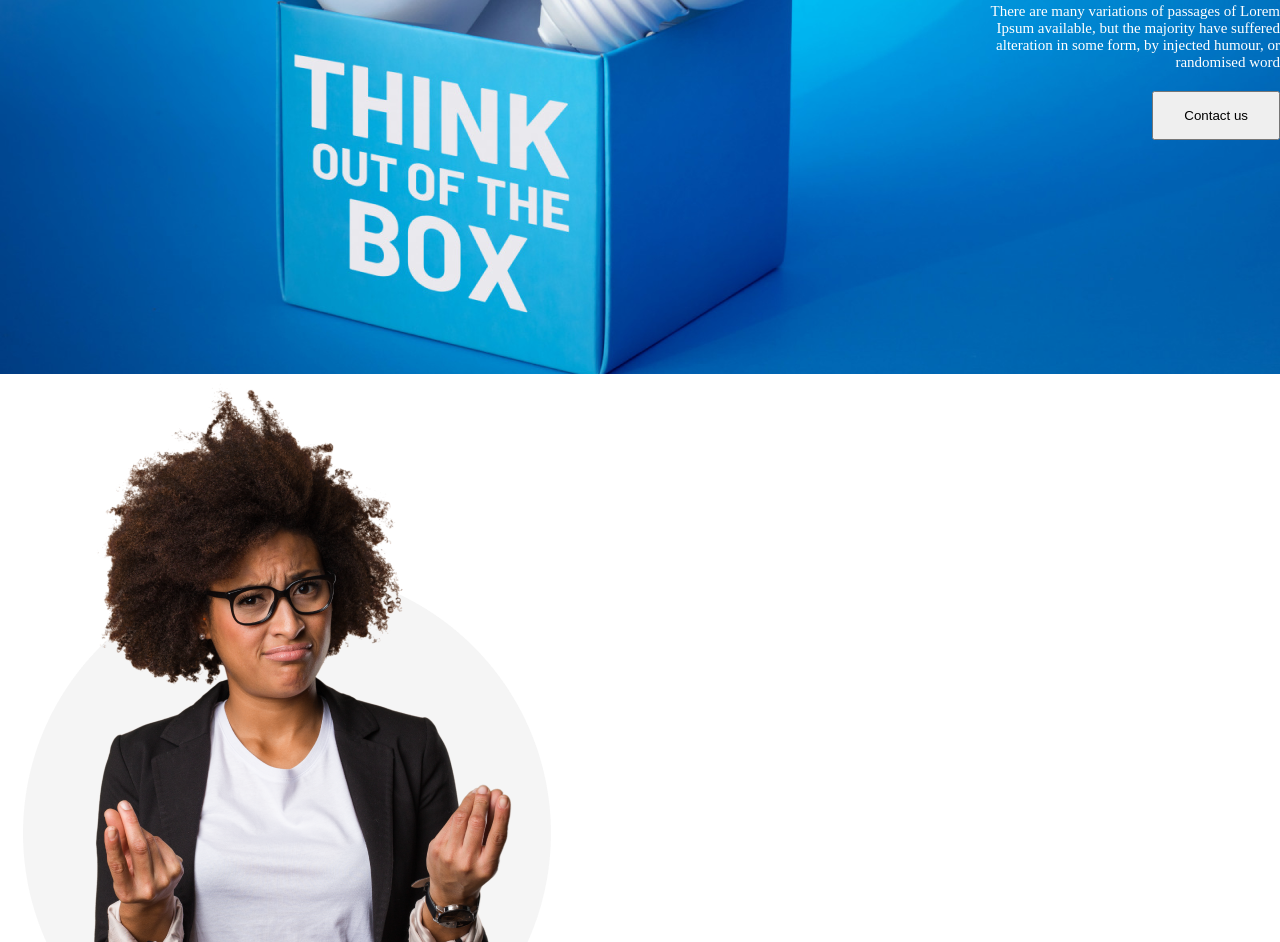
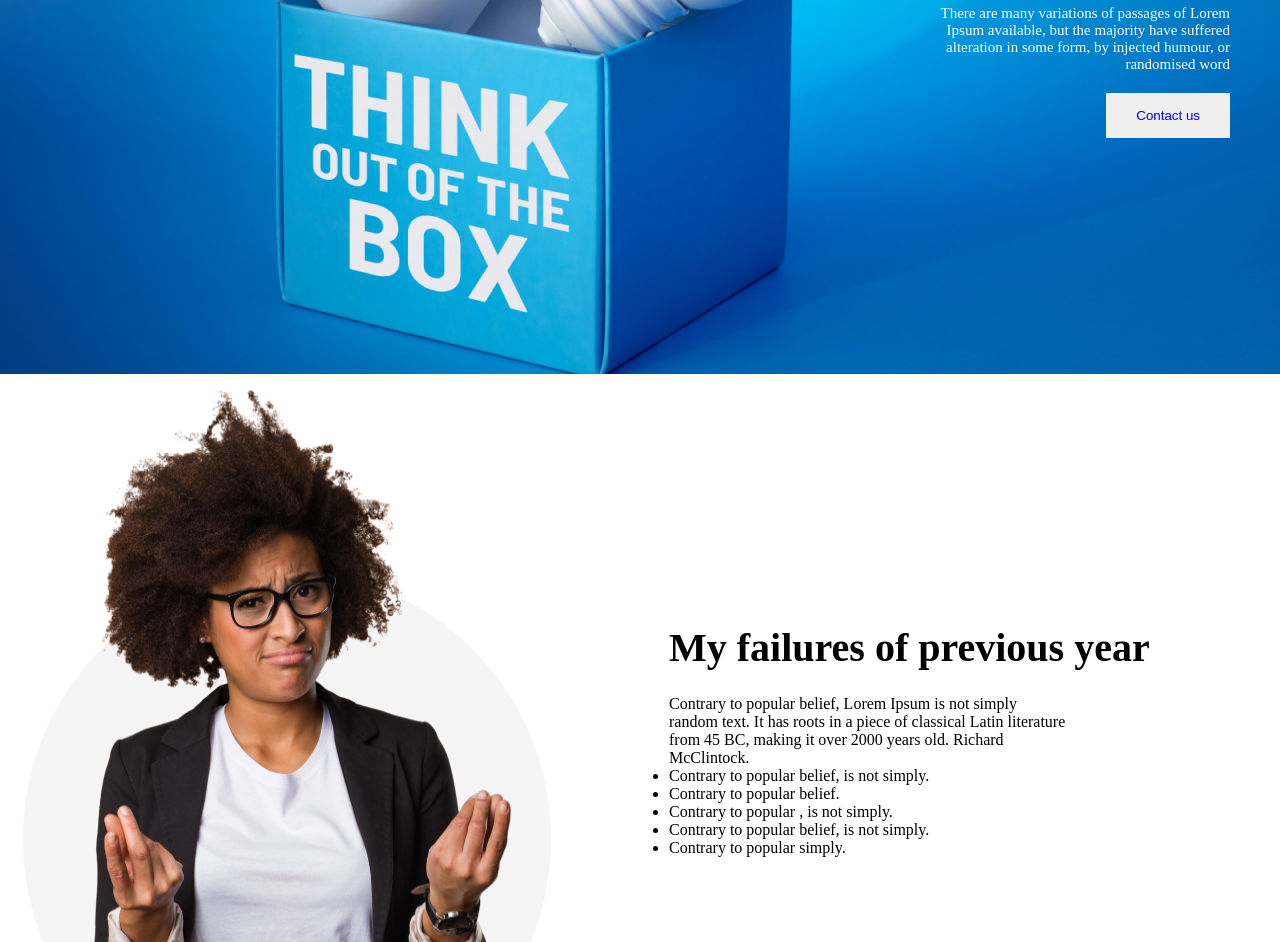
Before and after one commit to Arjumone/assignment1-portfolio, a plain HTML site: page index.html in a window 1280 px wide. Shown: the part 426-1368 px from the top of the page. Drawn offline with Linux system fonts and the light colour scheme; files that its build step writes are made by us from their sources.

```diff
--- a/index.html
+++ b/index.html
@@ -27,8 +27,7 @@
 
         </div>
         <div class="profile-container">
-            <div class="profile-left-container">
-                <div class="profile-image"><img src="images/person.png" alt=""></div>
+            <img src="images/person.png" alt="">
                 <div >
                     <div class="profile-right-container">
                               <div class="profile-details">
--- a/styles/portfolio.css
+++ b/styles/portfolio.css
@@ -15,6 +15,8 @@
 }
 .banner-details{
     width: 300px;
+    padding: 150px 50px;
+
 
 }
 .tittle-banner{
@@ -29,13 +31,13 @@
 .btn-discover{
     padding: 15px 30px;
     background-color: white
-    border:none"
-    color:blue
-
-
+    border radious: 10px;
+    color: blue;
+    border: none;
 }
 .profile-container{
 display: flex;
+margin-bottom: 100px;
 
 }
 .profile-tittle{
@@ -47,7 +49,7 @@ display: flex;
     width: 400px;
 }
 .profile-details{
-
+   padding: 250px 100px;
 
 }
 .head{
@@ -66,6 +68,9 @@ display: flex;
     justify-content: center;
     gap: 100px;
 }
+.plans{
+    margin-bottom: 50px;
+}
 .section-tittle{
     font-size: 30px;
     font-weight: 700;
@@ -80,7 +85,7 @@ display: flex;
     align-items: left; color: white;
     font-weight: 700;
     font-size: 30px;
-    padding: 40px;
+    padding: o 200px;
 
 
 }
```
